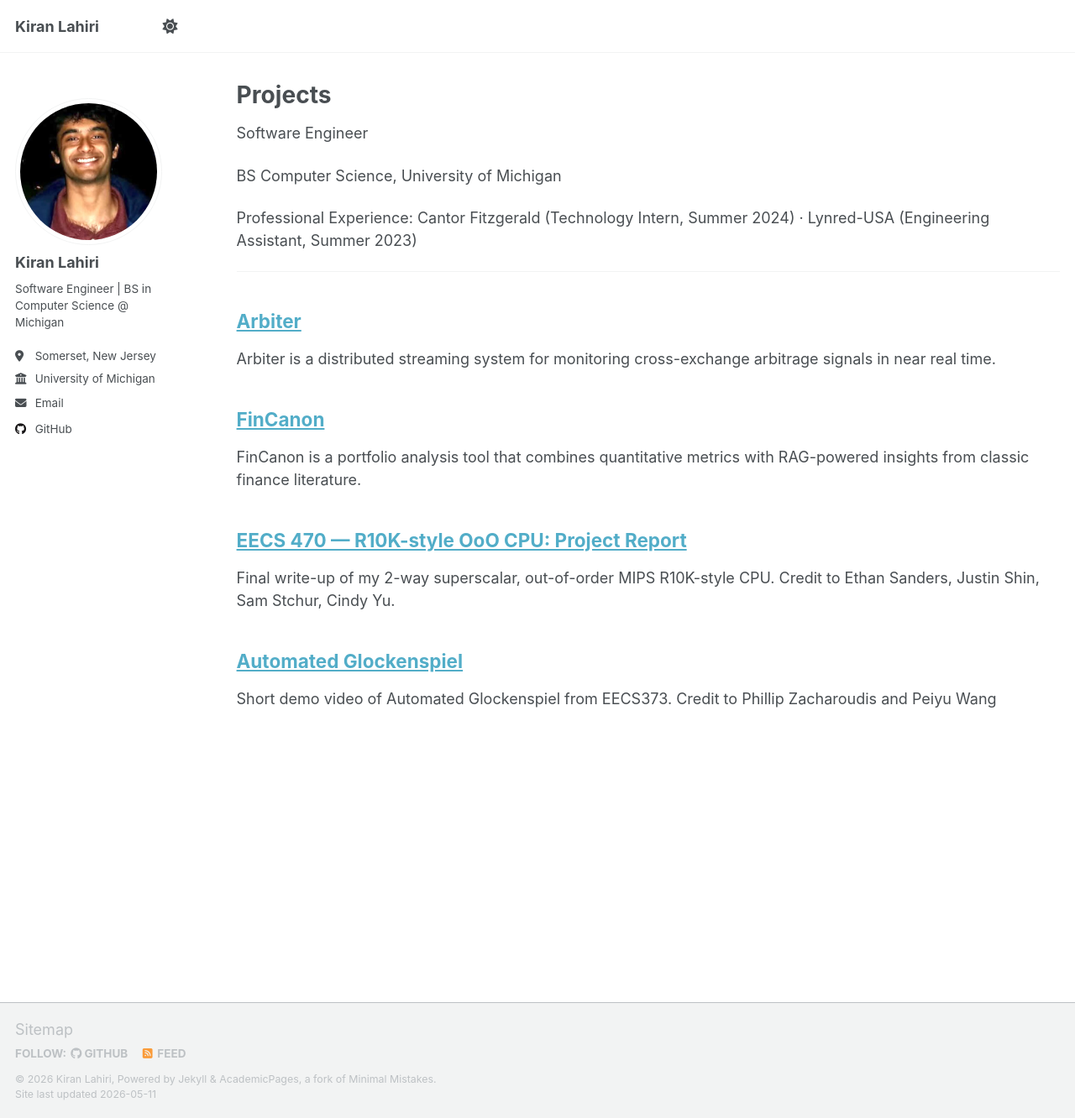
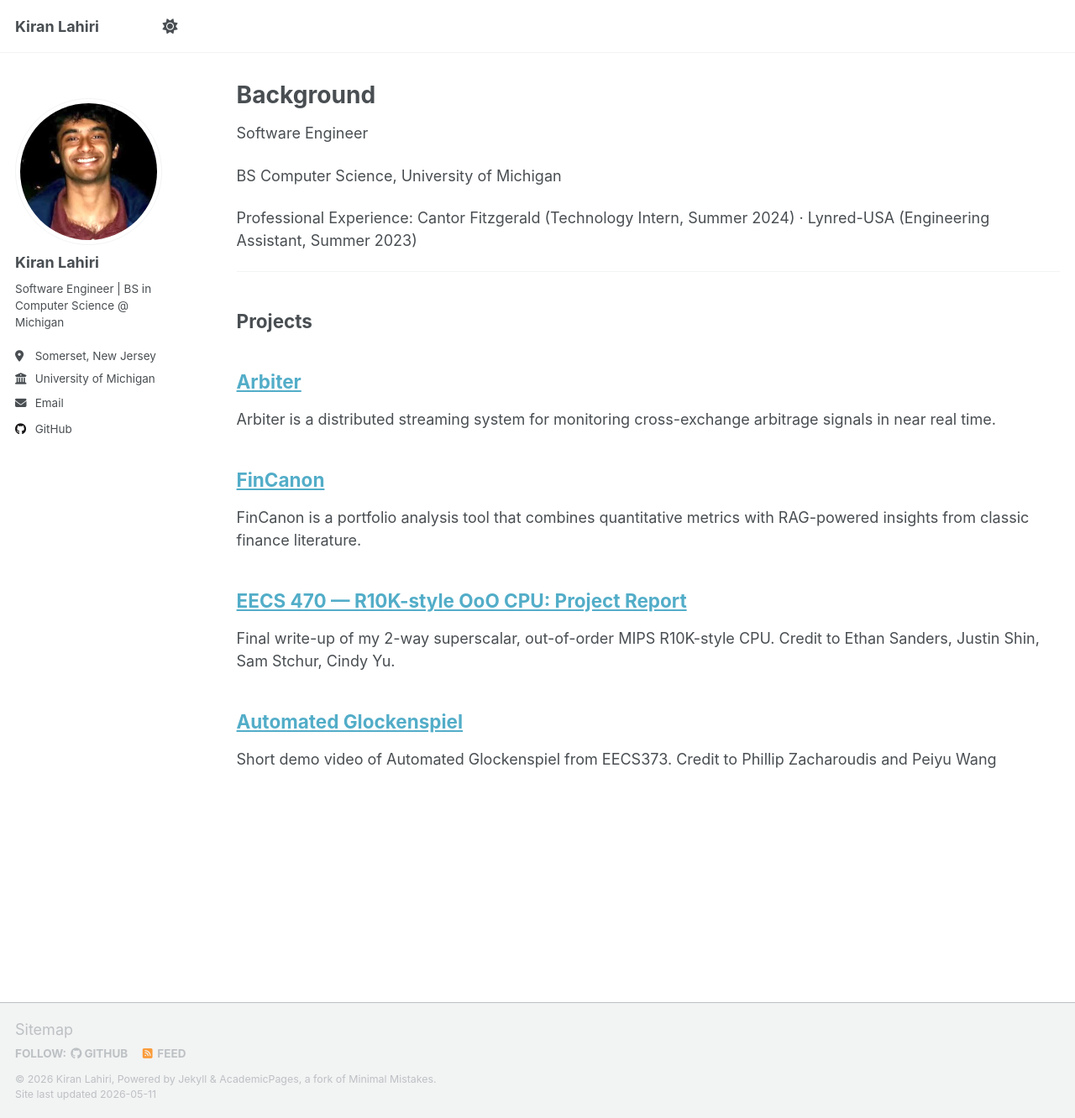
Before and after one commit to kiranlahiri/kiranlahiri.github.io, a Jekyll site: the page built from _pages/about.md, in a window 1280 px wide and 1332 px high. Shown: the whole window at 84% size. Built offline with Jekyll 4.4.1, drawn with Linux system fonts in a browser that asks for light colours; a script that is not in the unit is left out.

Commit message:
fixing titles

```diff
--- a/_pages/about.md
+++ b/_pages/about.md
@@ -1,7 +1,7 @@
 ---
 layout: archive
 permalink: /
-title: "Projects"
+title: "Background"
 author_profile: true
 redirect_from:
   - /about/
```
Also changed, not shown: other parts of _pages/about.md (+2 -0 lines).
